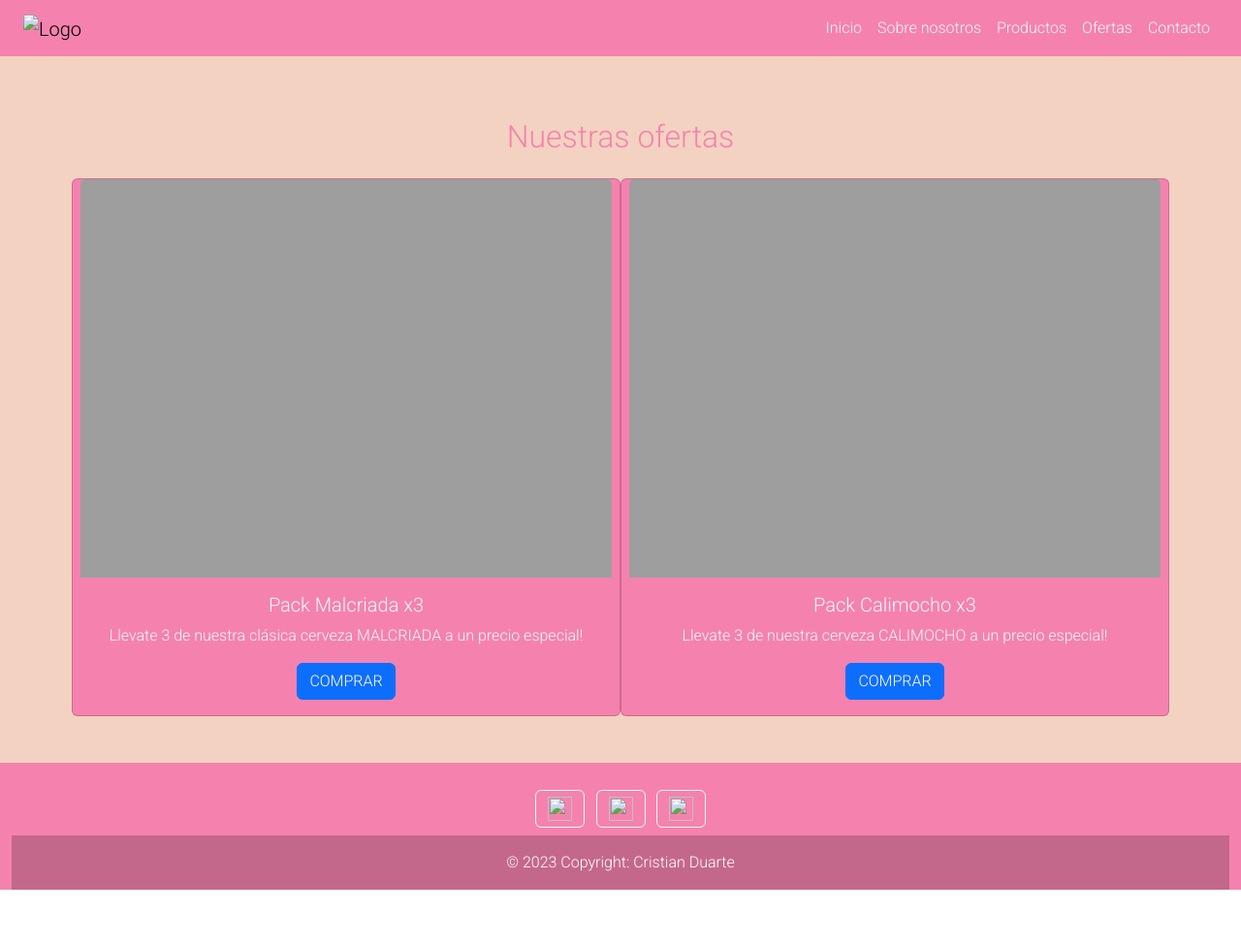
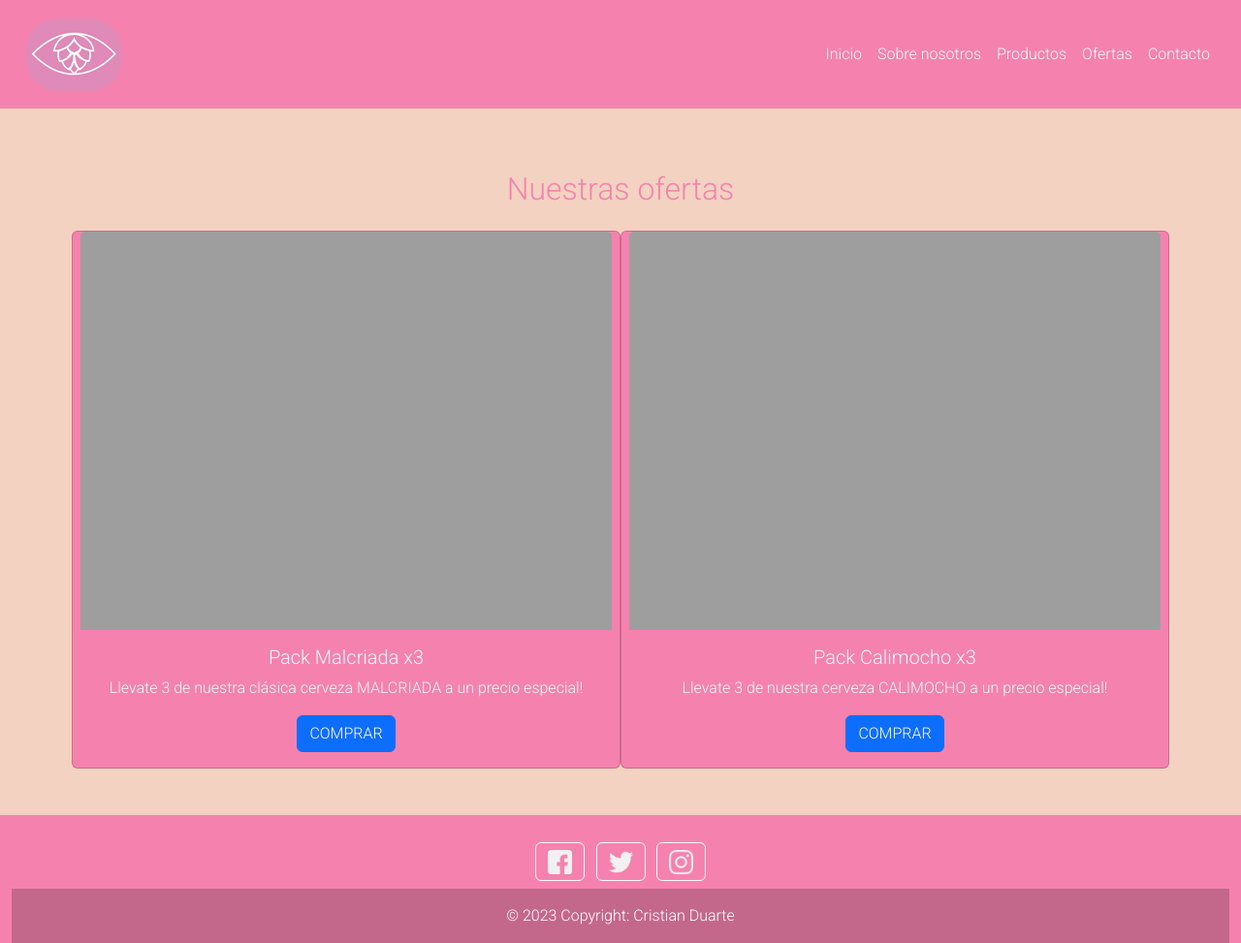
Before and after one commit to cristiandt3/PreEntrega2Duarte, a plain HTML site: page pages/ofertas.html in a window 1280 px wide. Shown: the whole page at 97% size. Before the commit the page ends 918 px from the top, so only its background shows below. Drawn offline with nearby package versions, Linux system fonts and the light colour scheme; the site is published under a folder, as on GitHub Pages, so addresses that start at the root find nothing.

Commit message:
Update ofertas.html

```diff
--- a/pages/ofertas.html
+++ b/pages/ofertas.html
@@ -22,7 +22,7 @@
         <nav class="navbar navbar-expand-lg">
             <div class="container-fluid">
                 <a class="navbar-brand" href="../index.html">
-                <img src="/img/Logo.png" alt="Logo">
+                <img src="../img/Logo.png" alt="Logo">
                 </a>
                 <button class="navbar-toggler" type="button" data-bs-toggle="collapse" data-bs-target="#navbarNavAltMarkup" aria-controls="navbarNavAltMarkup" aria-expanded="false" aria-label="Toggle navigation">
                 <span class="navbar-toggler-icon"></span>
@@ -32,7 +32,7 @@
                     <a class="nav-link" aria-current="page" href="../index.html">Inicio</a>
                     <a class="nav-link" href="#">Sobre nosotros</a>
                     <a class="nav-link" href="#">Productos</a>
-                    <a class="nav-link" href="/pages/ofertas.html">Ofertas</a>
+                    <a class="nav-link" href="ofertas.html">Ofertas</a>
                     <a class="nav-link" href="#">Contacto</a>
                 </div>
             </div>
@@ -64,7 +64,6 @@
         </div>
     </section>
     <!--fondo-->
-
     <footer class="container-fluid text-center">
         <!-- Contenedor grid -->
         <div class="container p-4 pb-0">
@@ -72,15 +71,15 @@
         <section class="mb-1">
         <!-- Facebook -->
             <a class="btn btn-outline-light btn-floating m-1" href="#" role="button"
-            ><img src="/img/facebook.png" alt=""></a>
+            ><img src="../img/facebook.png" alt=""></a>
 
         <!-- Twitter -->
             <a class="btn btn-outline-light btn-floating m-1" href="#!" role="button"
-            ><img src="/img/gorjeo.png" alt=""></a>
+            ><img src="../img/gorjeo.png" alt=""></a>
 
         <!-- Instagram -->
             <a class="btn btn-outline-light btn-floating m-1" href="#!" role="button"
-            ><img src="/img/instagram.png" alt=""></a>
+            ><img src="../img/instagram.png" alt=""></a>
         </section>
         <!-- redes -->
         </div>
```
